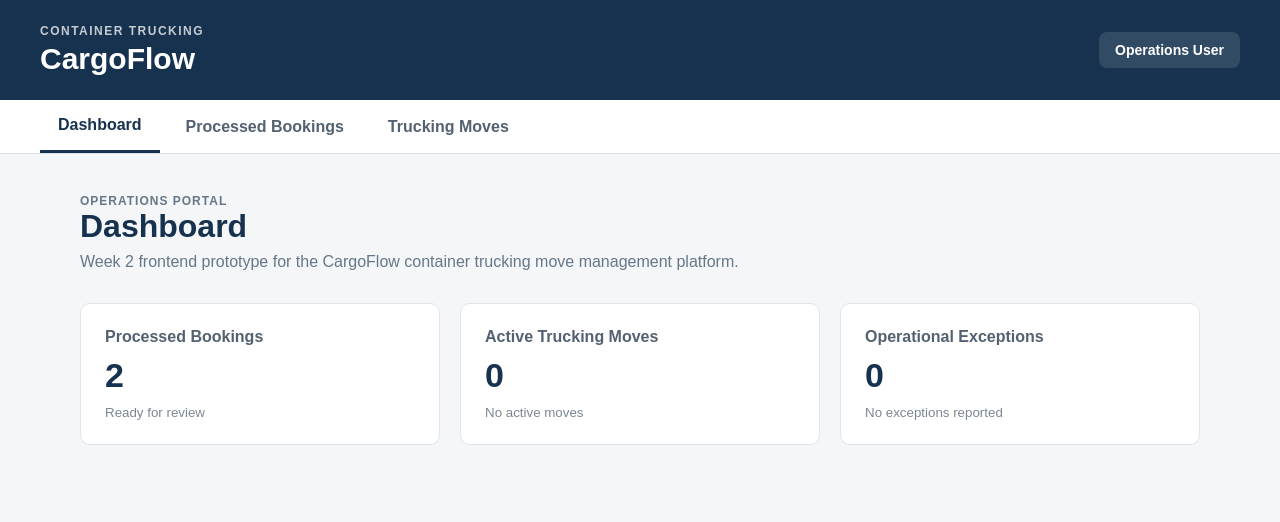
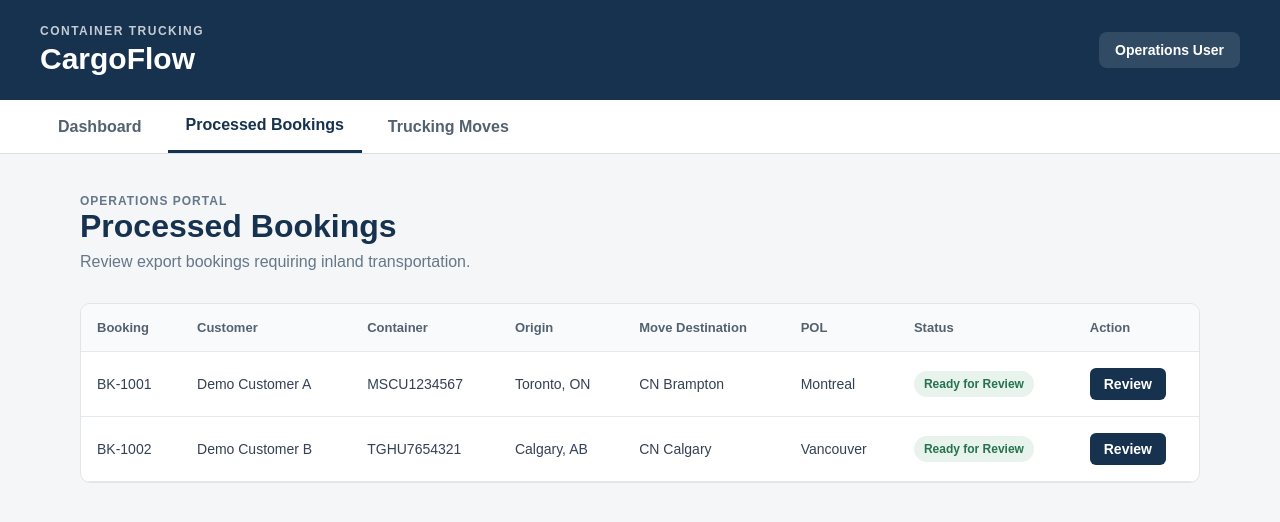
Before and after one commit to EduFon18/cargoflow-trucking-platform, a React app in the folder frontend/: page / in a window 1280 px wide. Both pictures are taken after a click on the button "Processed Bookings". Shown: the top 522 px of the page. Built offline with nearby package versions, Linux system fonts and the light colour scheme; the HTML template or start-up script is replaced by a standard one.

Commit message:
Add processed booking review screen

```diff
--- a/frontend/src/App.css
+++ b/frontend/src/App.css
@@ -134,3 +134,119 @@
     padding: 24px 20px;
   }
 }
+
+.table-card {
+  overflow-x: auto;
+  background-color: white;
+  border: 1px solid #dfe5eb;
+  border-radius: 10px;
+}
+
+.bookings-table {
+  width: 100%;
+  border-collapse: collapse;
+}
+
+.bookings-table th,
+.bookings-table td {
+  padding: 16px;
+  text-align: left;
+  border-bottom: 1px solid #e5e9ed;
+}
+
+.bookings-table th {
+  background-color: #f8fafb;
+  color: #536170;
+  font-size: 13px;
+  font-weight: 700;
+}
+
+.bookings-table td {
+  color: #334155;
+  font-size: 14px;
+}
+
+.bookings-table tbody tr:hover {
+  background-color: #f8fafc;
+}
+
+.status-badge {
+  display: inline-block;
+  padding: 6px 10px;
+  background-color: #e7f3ec;
+  color: #26734d;
+  border-radius: 20px;
+  font-size: 12px;
+  font-weight: 700;
+  white-space: nowrap;
+}
+
+.review-button {
+  border: none;
+  border-radius: 6px;
+  padding: 8px 14px;
+  background-color: #16324f;
+  color: white;
+  cursor: pointer;
+  font-weight: 600;
+}
+
+.review-button:hover {
+  background-color: #234d70;
+}
+
+.details-card {
+  padding: 28px;
+  background-color: white;
+  border: 1px solid #dfe5eb;
+  border-radius: 10px;
+}
+
+.details-grid {
+  display: grid;
+  grid-template-columns: repeat(2, 1fr);
+  gap: 24px;
+}
+
+.detail-item {
+  display: flex;
+  flex-direction: column;
+  gap: 6px;
+  padding-bottom: 16px;
+  border-bottom: 1px solid #e5e9ed;
+}
+
+.detail-item span {
+  color: #7b8794;
+  font-size: 13px;
+  font-weight: 600;
+}
+
+.detail-item strong {
+  color: #26384a;
+  font-size: 16px;
+}
+
+.details-actions {
+  margin-top: 28px;
+}
+
+.secondary-button {
+  padding: 10px 16px;
+  border: 1px solid #16324f;
+  border-radius: 6px;
+  background-color: white;
+  color: #16324f;
+  cursor: pointer;
+  font-weight: 600;
+}
+
+.secondary-button:hover {
+  background-color: #f1f5f8;
+}
+
+@media (max-width: 800px) {
+  .details-grid {
+    grid-template-columns: 1fr;
+  }
+}
--- a/frontend/src/App.jsx
+++ b/frontend/src/App.jsx
@@ -1,6 +1,42 @@
+import { useState } from 'react'
 import './App.css'
 
+
+const processedBookings = [
+  {
+    id: 1,
+    bookingNumber: 'BK-1001',
+    customer: 'Demo Customer A',
+    containerNumber: 'MSCU1234567',
+    containerType: '40HC',
+    origin: 'Toronto, ON',
+    moveDestination: 'CN Brampton',
+    destinationType: 'Rail / Intermodal Terminal',
+    pol: 'Montreal',
+    erd: '2026-10-15',
+    cutOff: '2026-10-17 16:00',
+    status: 'Ready for Review',
+  },
+  {
+    id: 2,
+    bookingNumber: 'BK-1002',
+    customer: 'Demo Customer B',
+    containerNumber: 'TGHU7654321',
+    containerType: '40HC',
+    origin: 'Calgary, AB',
+    moveDestination: 'CN Calgary',
+    destinationType: 'Rail / Intermodal Terminal',
+    pol: 'Vancouver',
+    erd: '2026-10-16',
+    cutOff: '2026-10-18 14:00',
+    status: 'Ready for Review',
+  },
+]
+
 function App() {
+  const [activeView, setActiveView] = useState('dashboard')
+  const [selectedBooking, setSelectedBooking] = useState(null)
+
   return (
     <div className="app-shell">
 
@@ -16,13 +52,38 @@ function App() {
       </header>
 
       <nav className="app-nav" aria-label="Main navigation">
-        <button className="nav-item nav-item-active">Dashboard</button>
-        <button className="nav-item">Processed Bookings</button>
-        <button className="nav-item">Trucking Moves</button>
+        <button
+          className={`nav-item ${
+            activeView === 'dashboard' ? 'nav-item-active' : ''
+          }`}
+          onClick={() => setActiveView('dashboard')}
+        >
+          Dashboard
+        </button>
+
+        <button
+          className={`nav-item ${
+            activeView === 'bookings' ? 'nav-item-active' : ''
+          }`}
+          onClick={() => setActiveView('bookings')}
+        >
+          Processed Bookings
+        </button>
+
+        <button
+          className={`nav-item ${
+            activeView === 'moves' ? 'nav-item-active' : ''
+          }`}
+          onClick={() => setActiveView('moves')}
+        >
+          Trucking Moves
+        </button>
       </nav>
 
       <main className="app-content">
 
+        {activeView === 'dashboard' && (
+          <>
             <section className="page-header">
               <p className="section-label">OPERATIONS PORTAL</p>
               <h2>Dashboard</h2>
@@ -33,10 +94,9 @@ function App() {
             </section>
 
             <section className="summary-grid">
-
               <article className="summary-card">
                 <span>Processed Bookings</span>
-            <strong>2</strong>
+                <strong>{processedBookings.length}</strong>
                 <small>Ready for review</small>
               </article>
 
@@ -51,8 +111,151 @@ function App() {
                 <strong>0</strong>
                 <small>No exceptions reported</small>
               </article>
+            </section>
+          </>
+        )}
 
+        {activeView === 'bookings' && (
+          <>
+            <section className="page-header">
+              <p className="section-label">OPERATIONS PORTAL</p>
+              <h2>Processed Bookings</h2>
+              <p>
+                Review export bookings requiring inland transportation.
+              </p>
             </section>
+
+            <section className="table-card">
+              <table className="bookings-table">
+                <thead>
+                  <tr>
+                    <th>Booking</th>
+                    <th>Customer</th>
+                    <th>Container</th>
+                    <th>Origin</th>
+                    <th>Move Destination</th>
+                    <th>POL</th>
+                    <th>Status</th>
+                    <th>Action</th>
+                  </tr>
+                </thead>
+
+                <tbody>
+                  {processedBookings.map((booking) => (
+                    <tr key={booking.id}>
+                      <td>{booking.bookingNumber}</td>
+                      <td>{booking.customer}</td>
+                      <td>{booking.containerNumber}</td>
+                      <td>{booking.origin}</td>
+                      <td>{booking.moveDestination}</td>
+                      <td>{booking.pol}</td>
+                      <td>
+                        <span className="status-badge">
+                          {booking.status}
+                        </span>
+                      </td>
+                      <td>
+                        <button
+                          className="review-button"
+                          onClick={() => {
+                            setSelectedBooking(booking)
+                            setActiveView('booking-details')
+                          }}
+                        >
+                          Review
+                        </button>
+                      </td>
+                    </tr>
+                  ))}
+                </tbody>
+              </table>
+            </section>
+          </>
+        )}
+
+{activeView === 'booking-details' && selectedBooking && (
+  <>
+    <section className="page-header">
+      <p className="section-label">PROCESSED BOOKING REVIEW</p>
+      <h2>{selectedBooking.bookingNumber}</h2>
+      <p>
+        Review the processed booking information before creating a trucking move.
+      </p>
+    </section>
+
+    <section className="details-card">
+      <div className="details-grid">
+
+        <div className="detail-item">
+          <span>Customer</span>
+          <strong>{selectedBooking.customer}</strong>
+        </div>
+
+        <div className="detail-item">
+          <span>Container Number</span>
+          <strong>{selectedBooking.containerNumber}</strong>
+        </div>
+
+        <div className="detail-item">
+          <span>Container Type</span>
+          <strong>{selectedBooking.containerType}</strong>
+        </div>
+
+        <div className="detail-item">
+          <span>Pickup Location / Origin</span>
+          <strong>{selectedBooking.origin}</strong>
+        </div>
+
+        <div className="detail-item">
+          <span>Move Destination</span>
+          <strong>{selectedBooking.moveDestination}</strong>
+        </div>
+
+        <div className="detail-item">
+          <span>Destination Type</span>
+          <strong>{selectedBooking.destinationType}</strong>
+        </div>
+
+        <div className="detail-item">
+          <span>Port of Loading (POL)</span>
+          <strong>{selectedBooking.pol}</strong>
+        </div>
+
+        <div className="detail-item">
+          <span>ERD</span>
+          <strong>{selectedBooking.erd}</strong>
+        </div>
+
+        <div className="detail-item">
+          <span>Cut-Off</span>
+          <strong>{selectedBooking.cutOff}</strong>
+        </div>
+
+        <div className="detail-item">
+          <span>Status</span>
+          <strong>{selectedBooking.status}</strong>
+        </div>
+
+      </div>
+
+      <div className="details-actions">
+        <button
+          className="secondary-button"
+          onClick={() => setActiveView('bookings')}
+        >
+          Back to Processed Bookings
+        </button>
+      </div>
+    </section>
+  </>
+)}
+        {activeView === 'moves' && (
+          <section className="page-header">
+            <p className="section-label">OPERATIONS PORTAL</p>
+            <h2>Trucking Moves</h2>
+            <p>No trucking moves have been created yet.</p>
+          </section>
+        )}
 
       </main>
 
```
Lines whose indentation alone changed are shown as unchanged.
